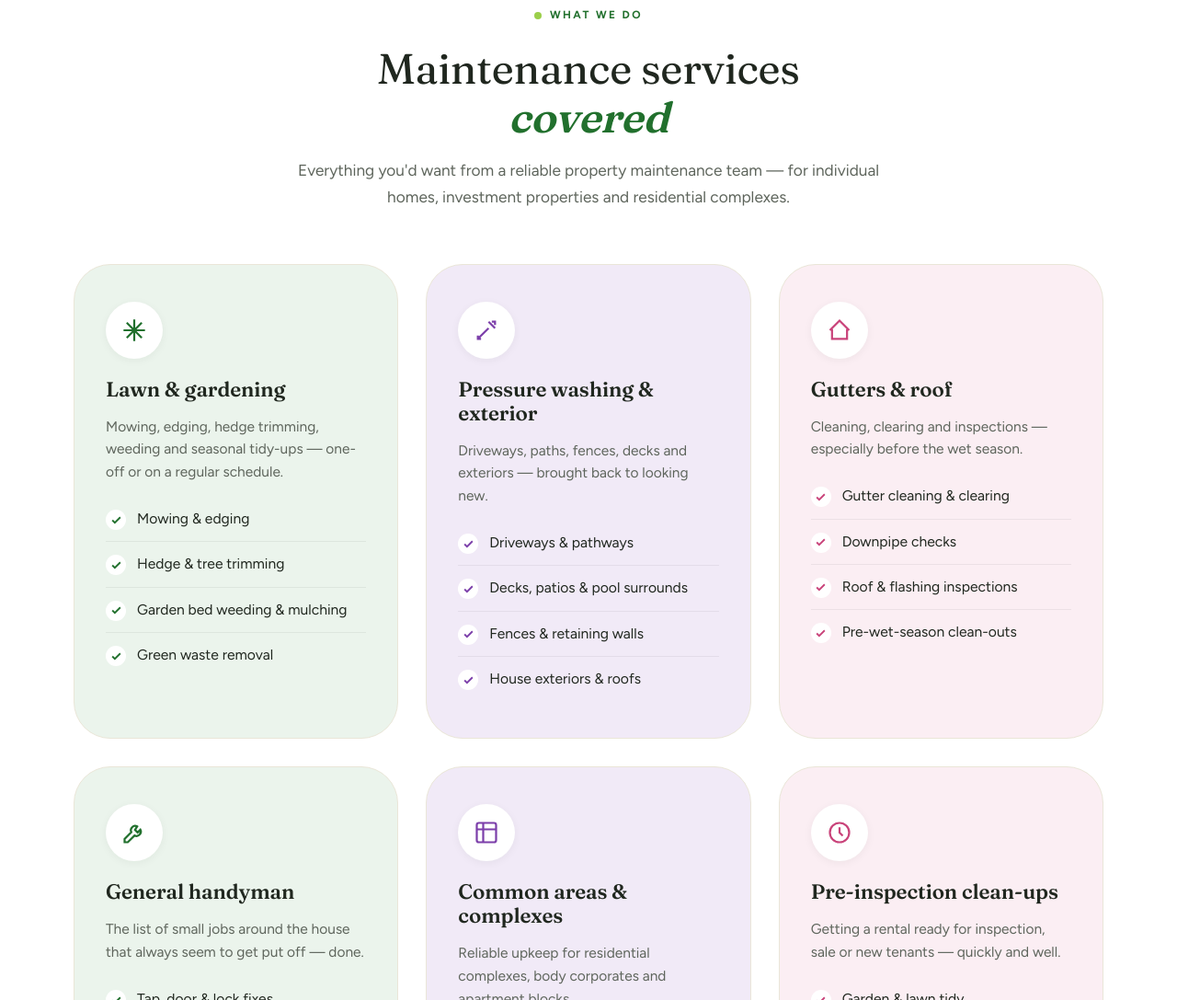
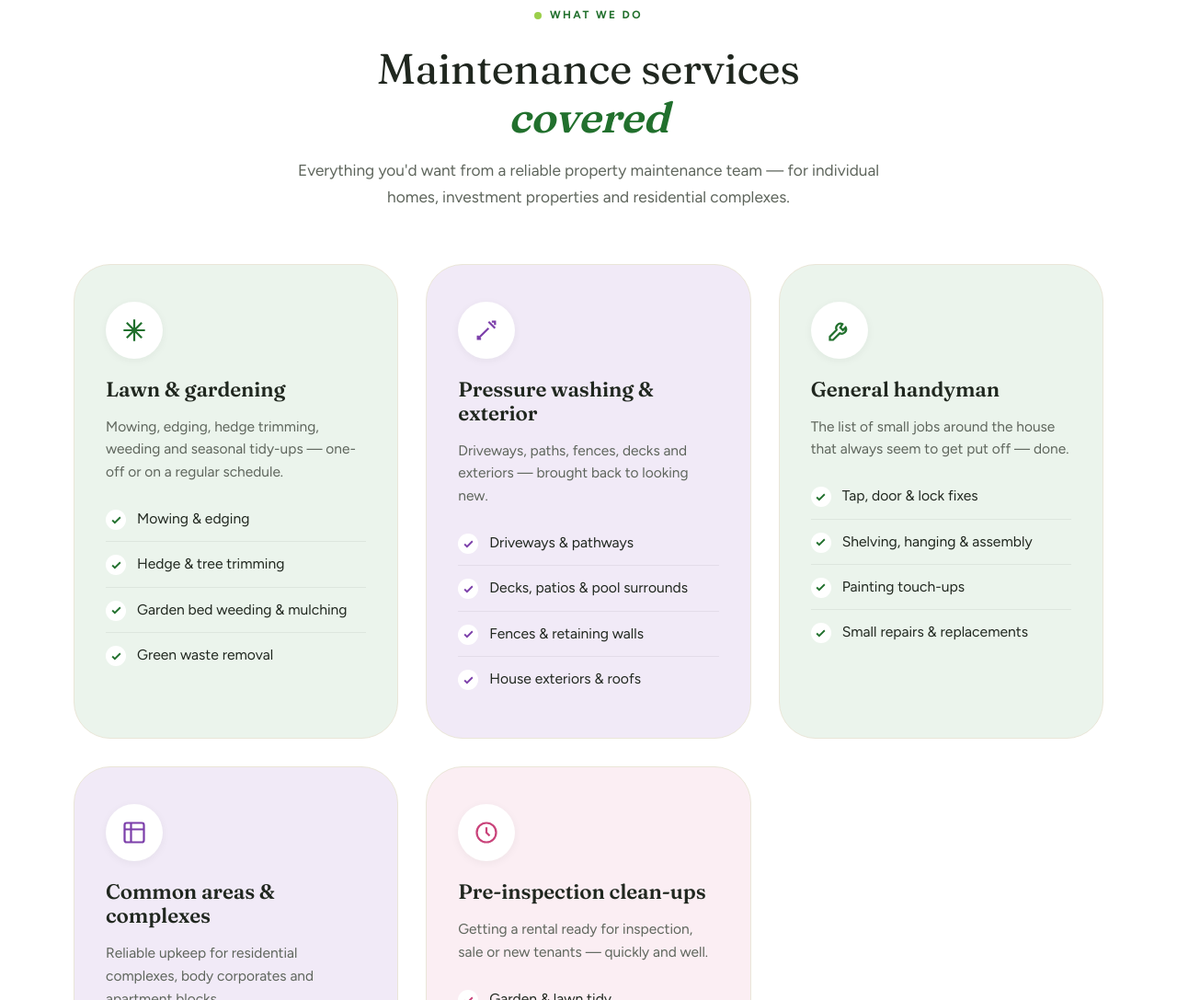
Before and after one commit to launchexperts/clover-crew, a plain HTML site: page maintenance.html in a window 1280 px wide. Shown: the part 1291-2378 px from the top of the page at 92% size. Drawn offline with Linux system fonts and the light colour scheme.

Commit message:
Remove Gutters & roof service card from maintenance page
Co-Authored-By: Claude Opus 4.8 (1M context) <noreply@anthropic.com>

```diff
--- a/maintenance.html
+++ b/maintenance.html
@@ -654,18 +654,6 @@
         </ul>
       </div>
 
-      <div class="svc-card pink reveal">
-        <div class="scic"><svg width="28" height="28" viewBox="0 0 24 24" fill="none" stroke="#C9437A" stroke-width="1.9"><path d="M3 12 12 3l9 9M5 11v9h14v-9"/></svg></div>
-        <h3>Gutters &amp; roof</h3>
-        <p style="color:var(--muted);font-size:.97rem;line-height:1.6;margin-bottom:14px;">Cleaning, clearing and inspections &mdash; especially before the wet season.</p>
-        <ul>
-          <li><span class="chk"><svg width="13" height="13" viewBox="0 0 24 24" fill="none" stroke="#C9437A" stroke-width="3.4"><path d="M20 6 9 17l-5-5"/></svg></span>Gutter cleaning &amp; clearing</li>
-          <li><span class="chk"><svg width="13" height="13" viewBox="0 0 24 24" fill="none" stroke="#C9437A" stroke-width="3.4"><path d="M20 6 9 17l-5-5"/></svg></span>Downpipe checks</li>
-          <li><span class="chk"><svg width="13" height="13" viewBox="0 0 24 24" fill="none" stroke="#C9437A" stroke-width="3.4"><path d="M20 6 9 17l-5-5"/></svg></span>Roof &amp; flashing inspections</li>
-          <li><span class="chk"><svg width="13" height="13" viewBox="0 0 24 24" fill="none" stroke="#C9437A" stroke-width="3.4"><path d="M20 6 9 17l-5-5"/></svg></span>Pre-wet-season clean-outs</li>
-        </ul>
-      </div>
-
       <div class="svc-card green reveal">
         <div class="scic"><svg width="28" height="28" viewBox="0 0 24 24" fill="none" stroke="#21702D" stroke-width="1.9"><path d="M14.7 6.3a4 4 0 0 0-5.4 5.4L3 18v3h3l6.3-6.3a4 4 0 0 0 5.4-5.4l-2.6 2.6-2.4-2.4z"/></svg></div>
         <h3>General handyman</h3>
```
